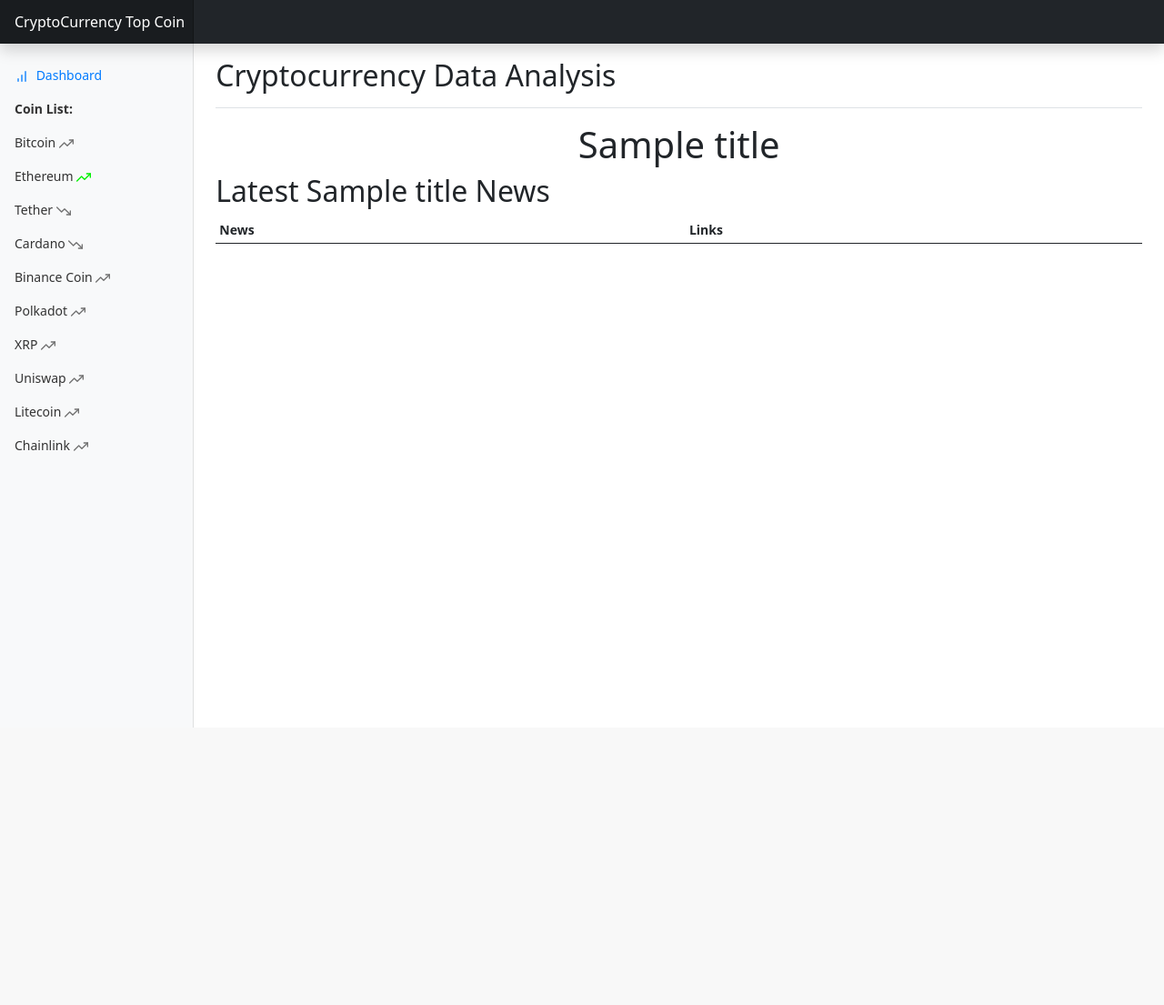
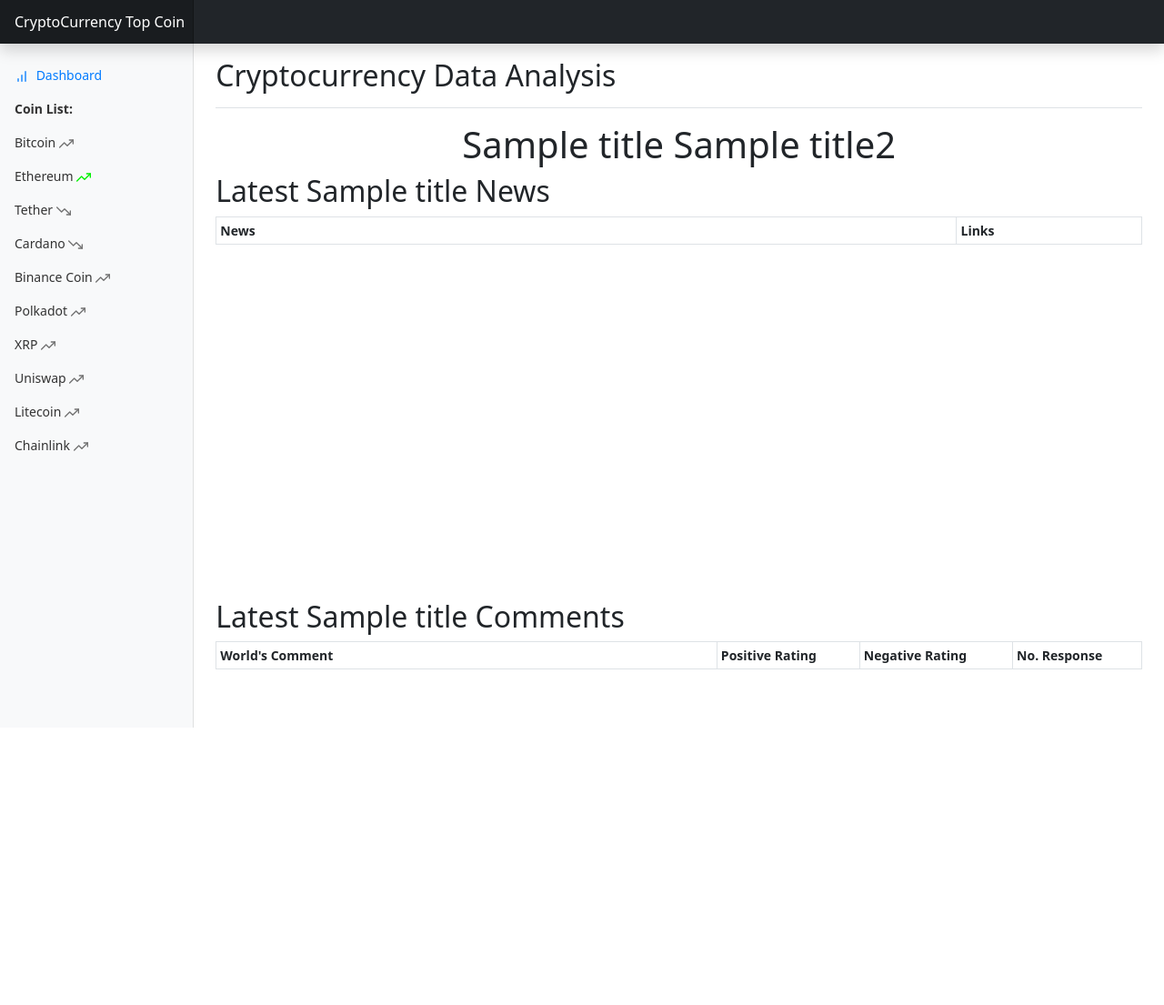
Before and after one commit to Frostbox31/OOPProject, a Flask app: template Web_scraping/layout/templates/layouts.html in a window 1280 px wide. Shown: the whole page at 91% size. Before the commit the page ends 800 px from the top, so only its background shows below. Run offline with Flask 2, Linux system fonts and the light colour scheme; the template is opened without the code that fills it: most values are stand-ins (such as "Sample title", 1, 10 or a date in 2020); lists and menus that the app fills with data are empty; some libraries are stand-ins or nearby versions.

Commit message:
layout-comments part 1 - v3.0

```diff
--- a/Web_scraping/layout/templates/layouts.html
+++ b/Web_scraping/layout/templates/layouts.html
@@ -24,7 +24,7 @@
     <marquee>
       <ul class="navbar-nav px-3">
         <li class="nav-item text-nowrap">
-          <a class="nav-link" href="#">Bitcoin</a>
+          <a class="nav-link" href="#">{{title}} &emsp; {{title2}} &emsp; {{title2}}</a>
         </li>
       </ul>
     </marquee>
@@ -78,7 +78,7 @@
               </a>
             </li>
             <li class="nav-item">
-              <a class="nav-link" href="{{url_for('binance')}}">
+              <a class="nav-link" href="{{url_for('polkadot')}}">
                 Polkadot
                 <span data-feather="trending-up"></span>
               </a>
@@ -158,18 +158,18 @@
         </div>
 
         <center>
-          <h1>{{ title }}</h1>
+          <h1>{{ title }} {{ title2 }}</h1>
           {%block  wkchart%}
           {%endblock wkchart%}
         </center>
 
         <h2>Latest {{ title }} News</h2>
         <div class="table-responsive" style="height: 400px;overflow:auto;">
-          <table class="table table-striped table-sm">
+          <table class="table table-striped table-hover table-bordered table-sm">
             <thead>
               <tr>
-                <th>News</th>
-                <th>Links</th>
+                <th style="word-wrap: break-word;min-width: 400px; max-width: 400px;">News</th>
+                <th style="word-wrap: break-word;min-width: 100px; max-width: 200px;">Links</th>
 
               </tr>
             </thead>
@@ -180,6 +180,25 @@
             </div>
           </table>
         </div>
+        <br>
+        <h2>Latest {{ title }} Comments</h2>
+        <div class="table-responsive" style="height: 400px;overflow:auto;">
+          <table class="table table-striped table-hover table-bordered table-sm">
+            <thead>
+              <tr>
+                <th style="word-wrap: break-word;min-width: 400px; max-width: 400px;">World's Comment</th>
+                <th>Positive Rating</th>
+                <th>Negative Rating</th>
+                <th>No. Response</th>
+
+              </tr>
+            </thead>
+            <tbody>
+              {%block comments%}
+              {%endblock comments%}
+            </tbody>
+            </div>
+          </table>
       </main>
     </div>
   </div>
```
Also changed, not shown: Web_scraping/layout/templates/index.html (+5 -3 lines).
